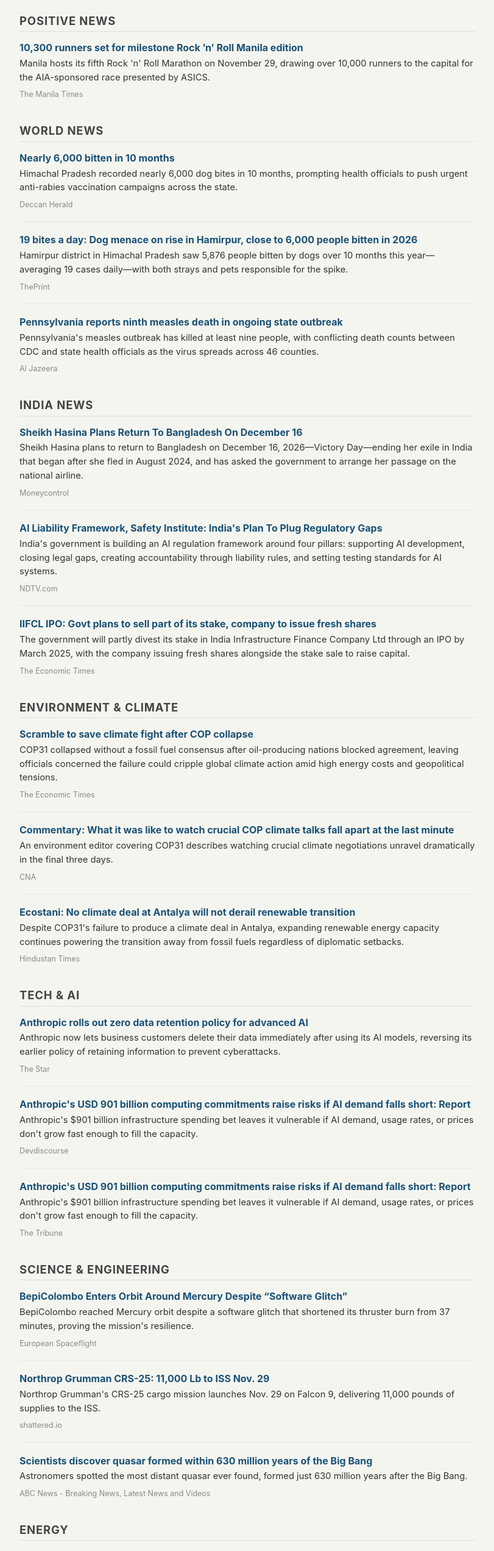
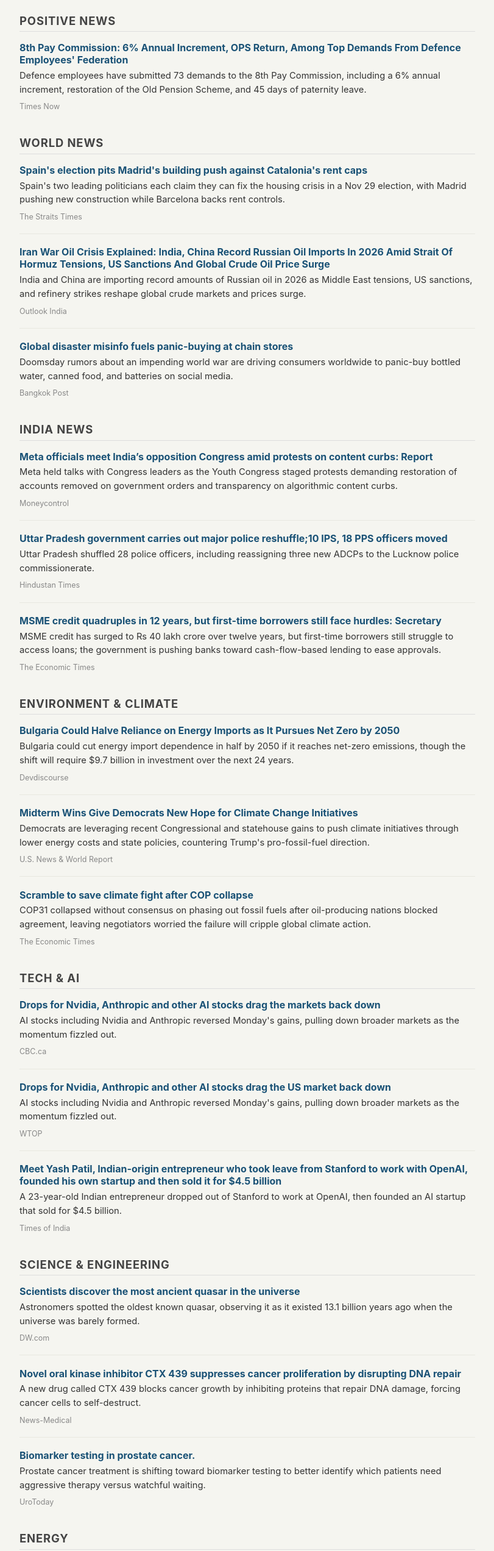
Before and after one commit to gunjantoora/GT-News-Feed, a plain HTML site: page index.html in a window 1280 px wide. Shown: the part 240-2784 px from the top of the page at 61% size, without its empty margins (234-1045 px from the left). Drawn offline with Linux system fonts and the light colour scheme.

Commit message:
chore: daily news feed update 2026-11-25

```diff
--- a/index.html
+++ b/index.html
@@ -3,7 +3,7 @@
 <head>
   <meta charset="UTF-8" />
   <meta name="viewport" content="width=device-width, initial-scale=1.0" />
-  <title>Gunjan's News Feed — Wednesday, November 25, 2026</title>
+  <title>Gunjan's News Feed — Thursday, November 26, 2026</title>
   <style>
     *, *::before, *::after { box-sizing: border-box; }
     body {
@@ -133,7 +133,7 @@
 <body>
   <header>
     <h1>Gunjan's News Feed</h1>
-    <p class="date">Wednesday, November 25, 2026</p>
+    <p class="date">Thursday, November 26, 2026</p>
   </header>
 
   <div class="quote-block">
@@ -144,117 +144,112 @@
   <section>
     <h2>Positive News</h2>
     <div class="article">
-      <h3><a href="https://www.manilatimes.net/2026/11/24/sports/10300-runners-set-for-milestone-rock-n-roll-manila-edition/2476883" target="_blank" rel="noopener">10,300 runners set for milestone Rock ’n’ Roll Manila edition</a></h3>
-      <p>Manila hosts its fifth Rock 'n' Roll Marathon on November 29, drawing over 10,000 runners to the capital for the AIA-sponsored race presented by ASICS.</p>
-      <span class="source">The Manila Times</span>
+      <h3><a href="https://www.timesnownews.com/business-economy/economy/8th-pay-commission-6-annual-increment-ops-return-among-top-demands-from-defence-employees-federation-article-156563852" target="_blank" rel="noopener">8th Pay Commission: 6% Annual Increment, OPS Return, Among Top Demands From Defence Employees' Federation</a></h3>
+      <p>Defence employees have submitted 73 demands to the 8th Pay Commission, including a 6% annual increment, restoration of the Old Pension Scheme, and 45 days of paternity leave.</p>
+      <span class="source">Times Now</span>
     </div>
   </section>
   <section>
     <h2>World News</h2>
     <div class="article">
-      <h3><a href="https://www.deccanherald.com/india/himachal-pradesh/19-bites-a-day-dog-menace-on-rise-in-hamirpur-close-to-6000-people-bitten-in-2026-4229294" target="_blank" rel="noopener">Nearly 6,000 bitten in 10 months</a></h3>
-      <p>Himachal Pradesh recorded nearly 6,000 dog bites in 10 months, prompting health officials to push urgent anti-rabies vaccination campaigns across the state.</p>
-      <span class="source">Deccan Herald</span>
+      <h3><a href="https://www.straitstimes.com/world/europe/spains-election-pits-madrids-building-push-against-catalonias-rent-caps" target="_blank" rel="noopener">Spain's election pits Madrid's building push against Catalonia's rent caps</a></h3>
+      <p>Spain's two leading politicians each claim they can fix the housing crisis in a Nov 29 election, with Madrid pushing new construction while Barcelona backs rent controls.</p>
+      <span class="source">The Straits Times</span>
     </div>
     <div class="article">
-      <h3><a href="https://theprint.in/india/19-bites-a-day-dog-menace-on-rise-in-hamirpur-close-to-6000-people-bitten-in-2026/3107230/" target="_blank" rel="noopener">19 bites a day: Dog menace on rise in Hamirpur, close to 6,000 people bitten in 2026</a></h3>
-      <p>Hamirpur district in Himachal Pradesh saw 5,876 people bitten by dogs over 10 months this year—averaging 19 cases daily—with both strays and pets responsible for the spike.</p>
-      <span class="source">ThePrint</span>
+      <h3><a href="https://www.outlookindia.com/international/iran-war-oil-crisis-india-china-record-russian-crude-oil-imports-2026-strait-of-hormuz-us-sanctions-brent-price" target="_blank" rel="noopener">Iran War Oil Crisis Explained: India, China Record Russian Oil Imports In 2026 Amid Strait Of Hormuz Tensions, US Sanctions And Global Crude Oil Price Surge</a></h3>
+      <p>India and China are importing record amounts of Russian oil in 2026 as Middle East tensions, US sanctions, and refinery strikes reshape global crude markets and prices surge.</p>
+      <span class="source">Outlook India</span>
     </div>
     <div class="article">
-      <h3><a href="https://www.aljazeera.com/news/2026/11/24/pennsylvania-reports-ninth-measles-death-in-ongoing-state-outbreak" target="_blank" rel="noopener">Pennsylvania reports ninth measles death in ongoing state outbreak</a></h3>
-      <p>Pennsylvania's measles outbreak has killed at least nine people, with conflicting death counts between CDC and state health officials as the virus spreads across 46 counties.</p>
-      <span class="source">Al Jazeera</span>
+      <h3><a href="https://www.bangkokpost.com/world/3360989/global-disaster-misinfo-fuels-panicbuying-at-chain-stores" target="_blank" rel="noopener">Global disaster misinfo fuels panic-buying at chain stores</a></h3>
+      <p>Doomsday rumors about an impending world war are driving consumers worldwide to panic-buy bottled water, canned food, and batteries on social media.</p>
+      <span class="source">Bangkok Post</span>
     </div>
   </section>
   <section>
     <h2>India News</h2>
     <div class="article">
-      <h3><a href="https://www.moneycontrol.com/world/sheikh-hasina-plans-return-to-bangladesh-on-december-16-videoshow-14087871.html" target="_blank" rel="noopener">Sheikh Hasina Plans Return To Bangladesh On December 16</a></h3>
-      <p>Sheikh Hasina plans to return to Bangladesh on December 16, 2026—Victory Day—ending her exile in India that began after she fled in August 2024, and has asked the government to arrange her passage on the national airline.</p>
+      <h3><a href="https://www.moneycontrol.com/news/business/meta-officials-meet-india-s-opposition-congress-amid-protests-on-content-curbs-report-14088732.html" target="_blank" rel="noopener">Meta officials meet India’s opposition Congress amid protests on content curbs: Report</a></h3>
+      <p>Meta held talks with Congress leaders as the Youth Congress staged protests demanding restoration of accounts removed on government orders and transparency on algorithmic content curbs.</p>
       <span class="source">Moneycontrol</span>
     </div>
     <div class="article">
-      <h3><a href="https://www.ndtv.com/artificial-intelligence/ai-liability-framework-safety-institute-indias-plan-to-plug-regulatory-gaps-12369962" target="_blank" rel="noopener">AI Liability Framework, Safety Institute: India's Plan To Plug Regulatory Gaps</a></h3>
-      <p>India's government is building an AI regulation framework around four pillars: supporting AI development, closing legal gaps, creating accountability through liability rules, and setting testing standards for AI systems.</p>
-      <span class="source">NDTV.com</span>
+      <h3><a href="https://www.hindustantimes.com/india-news/uttar-pradesh-government-carries-out-major-police-reshuffle-10-ips-18-pps-officers-moved-101795592226947.html" target="_blank" rel="noopener">Uttar Pradesh government carries out major police reshuffle;10 IPS, 18 PPS officers moved</a></h3>
+      <p>Uttar Pradesh shuffled 28 police officers, including reassigning three new ADCPs to the Lucknow police commissionerate.</p>
+      <span class="source">Hindustan Times</span>
     </div>
     <div class="article">
-      <h3><a href="https://economictimes.indiatimes.com/markets/ipos/fpos/iifcl-ipo-govt-plans-to-sell-part-of-its-stake-company-to-issue-fresh-shares/articleshow/136124476.cms" target="_blank" rel="noopener">IIFCL IPO: Govt plans to sell part of its stake, company to issue fresh shares</a></h3>
-      <p>The government will partly divest its stake in India Infrastructure Finance Company Ltd through an IPO by March 2025, with the company issuing fresh shares alongside the stake sale to raise capital.</p>
+      <h3><a href="https://economictimes.indiatimes.com/small-biz/sme-sector/msme-credit-quadruples-in-12-years-but-first-time-borrowers-still-face-hurdles-secretary/articleshow/136152420.cms" target="_blank" rel="noopener">MSME credit quadruples in 12 years, but first-time borrowers still face hurdles: Secretary</a></h3>
+      <p>MSME credit has surged to Rs 40 lakh crore over twelve years, but first-time borrowers still struggle to access loans; the government is pushing banks toward cash-flow-based lending to ease approvals.</p>
       <span class="source">The Economic Times</span>
     </div>
   </section>
   <section>
     <h2>Environment &amp; Climate</h2>
     <div class="article">
-      <h3><a href="https://economictimes.indiatimes.com/small-biz/sustainability/scramble-to-save-climate-fight-after-cop-collapse/articleshow/136120113.cms" target="_blank" rel="noopener">Scramble to save climate fight after COP collapse</a></h3>
-      <p>COP31 collapsed without a fossil fuel consensus after oil-producing nations blocked agreement, leaving officials concerned the failure could cripple global climate action amid high energy costs and geopolitical tensions.</p>
-      <span class="source">The Economic Times</span>
+      <h3><a href="https://www.devdiscourse.com/article/business/4011753-bulgaria-could-halve-reliance-on-energy-imports-as-it-pursues-net-zero-by-2050" target="_blank" rel="noopener">Bulgaria Could Halve Reliance on Energy Imports as It Pursues Net Zero by 2050</a></h3>
+      <p>Bulgaria could cut energy import dependence in half by 2050 if it reaches net-zero emissions, though the shift will require $9.7 billion in investment over the next 24 years.</p>
+      <span class="source">Devdiscourse</span>
     </div>
     <div class="article">
-      <h3><a href="https://www.channelnewsasia.com/commentary/cop31-climate-conference-united-nations-fall-apart-6574376" target="_blank" rel="noopener">Commentary: What it was like to watch crucial COP climate talks fall apart at the last minute</a></h3>
-      <p>An environment editor covering COP31 describes watching crucial climate negotiations unravel dramatically in the final three days.</p>
-      <span class="source">CNA</span>
+      <h3><a href="https://www.usnews.com/news/national-news/articles/2026-11-24/midterm-wins-give-democrats-new-hope-for-climate-change-initiatives" target="_blank" rel="noopener">Midterm Wins Give Democrats New Hope for Climate Change Initiatives</a></h3>
+      <p>Democrats are leveraging recent Congressional and statehouse gains to push climate initiatives through lower energy costs and state policies, countering Trump's pro-fossil-fuel direction.</p>
+      <span class="source">U.S. News &amp; World Report</span>
     </div>
     <div class="article">
-      <h3><a href="https://www.hindustantimes.com/india-news/ecostani-no-climate-deal-at-antalya-will-not-derail-renewable-transition-101795432465690.html" target="_blank" rel="noopener">Ecostani: No climate deal at Antalya will not derail renewable transition</a></h3>
-      <p>Despite COP31's failure to produce a climate deal in Antalya, expanding renewable energy capacity continues powering the transition away from fossil fuels regardless of diplomatic setbacks.</p>
-      <span class="source">Hindustan Times</span>
+      <h3><a href="https://economictimes.indiatimes.com/small-biz/sustainability/scramble-to-save-climate-fight-after-cop-collapse/articleshow/136120113.cms" target="_blank" rel="noopener">Scramble to save climate fight after COP collapse</a></h3>
+      <p>COP31 collapsed without consensus on phasing out fossil fuels after oil-producing nations blocked agreement, leaving negotiators worried the failure will cripple global climate action.</p>
+      <span class="source">The Economic Times</span>
     </div>
   </section>
   <section>
     <h2>Tech &amp; AI</h2>
     <div class="article">
-      <h3><a href="https://www.thestar.com.my/tech/tech-news/2026/11/24/anthropic-rolls-out-zero-data-retention-policy-for-advanced-ai" target="_blank" rel="noopener">Anthropic rolls out zero data retention policy for advanced AI</a></h3>
-      <p>Anthropic now lets business customers delete their data immediately after using its AI models, reversing its earlier policy of retaining information to prevent cyberattacks.</p>
-      <span class="source">The Star</span>
+      <h3><a href="https://www.cbc.ca/news/business/stock-market-latest-nvidia-anthropic-ai-stocks-9.7434596" target="_blank" rel="noopener">Drops for Nvidia, Anthropic and other AI stocks drag the markets back down</a></h3>
+      <p>AI stocks including Nvidia and Anthropic reversed Monday's gains, pulling down broader markets as the momentum fizzled out.</p>
+      <span class="source">CBC.ca</span>
     </div>
     <div class="article">
-      <h3><a href="https://www.devdiscourse.com/article/business/4011136-anthropics-usd-901-billion-computing-commitments-raise-risks-if-ai-demand-falls-short-report" target="_blank" rel="noopener">Anthropic's USD 901 billion computing commitments raise risks if AI demand falls short: Report</a></h3>
-      <p>Anthropic's $901 billion infrastructure spending bet leaves it vulnerable if AI demand, usage rates, or prices don't grow fast enough to fill the capacity.</p>
-      <span class="source">Devdiscourse</span>
+      <h3><a href="https://wtop.com/world/2026/11/asian-stocks-rally-after-wall-street-rebound-as-jensen-huang-returns-as-nvidias-ceo/" target="_blank" rel="noopener">Drops for Nvidia, Anthropic and other AI stocks drag the US market back down</a></h3>
+      <p>AI stocks including Nvidia and Anthropic reversed Monday's gains, pulling down broader markets as the momentum fizzled out.</p>
+      <span class="source">WTOP</span>
     </div>
     <div class="article">
-      <h3><a href="https://www.tribuneindia.com/news/business/anthropics-usd-901-billion-computing-commitments-raise-risks-if-ai-demand-falls-short-report/" target="_blank" rel="noopener">Anthropic's USD 901 billion computing commitments raise risks if AI demand falls short: Report</a></h3>
-      <p>Anthropic's $901 billion infrastructure spending bet leaves it vulnerable if AI demand, usage rates, or prices don't grow fast enough to fill the capacity.</p>
-      <span class="source">The Tribune</span>
+      <h3><a href="https://timesofindia.indiatimes.com/world/us/meet-yash-patil-indian-origin-entrepreneur-who-took-leave-from-stanford-to-work-with-open-ai-started-his-own-startup-and-then-sold-it-for-4-5-billion/articleshow/136141678.cms" target="_blank" rel="noopener">Meet Yash Patil, Indian-origin entrepreneur who took leave from Stanford to work with OpenAI, founded his own startup and then sold it for $4.5 billion</a></h3>
+      <p>A 23-year-old Indian entrepreneur dropped out of Stanford to work at OpenAI, then founded an AI startup that sold for $4.5 billion.</p>
+      <span class="source">Times of India</span>
     </div>
   </section>
   <section>
     <h2>Science &amp; Engineering</h2>
     <div class="article">
-      <h3><a href="https://europeanspaceflight.com/bepicolombo-enters-orbit-around-mercury-despite-software-glitch/" target="_blank" rel="noopener">BepiColombo Enters Orbit Around Mercury Despite “Software Glitch”</a></h3>
-      <p>BepiColombo reached Mercury orbit despite a software glitch that shortened its thruster burn from 37 minutes, proving the mission's resilience.</p>
-      <span class="source">European Spaceflight</span>
+      <h3><a href="https://www.dw.com/en/scientists-discover-quasar-formed-630-million-years-after-the-big-bang/a-80041882" target="_blank" rel="noopener">Scientists discover the most ancient quasar in the universe</a></h3>
+      <p>Astronomers spotted the oldest known quasar, observing it as it existed 13.1 billion years ago when the universe was barely formed.</p>
+      <span class="source">DW.com</span>
     </div>
     <div class="article">
-      <h3><a href="https://shattered.io/northrop-grumman-crs-25-cygnus-xl-11000-pounds-iss-nov-29-launch/" target="_blank" rel="noopener">Northrop Grumman CRS-25: 11,000 Lb to ISS Nov. 29</a></h3>
-      <p>Northrop Grumman's CRS-25 cargo mission launches Nov. 29 on Falcon 9, delivering 11,000 pounds of supplies to the ISS.</p>
-      <span class="source">shattered.io</span>
+      <h3><a href="https://www.news-medical.net/news/20261125/Novel-oral-kinase-inhibitor-CTX-439-suppresses-cancer-proliferation-by-disrupting-DNA-repair.aspx" target="_blank" rel="noopener">Novel oral kinase inhibitor CTX 439 suppresses cancer proliferation by disrupting DNA repair</a></h3>
+      <p>A new drug called CTX 439 blocks cancer growth by inhibiting proteins that repair DNA damage, forcing cancer cells to self-destruct.</p>
+      <span class="source">News-Medical</span>
     </div>
     <div class="article">
-      <h3><a href="https://abcnews.com/Technology/wireStory/scientists-discover-quasar-formed-mere-630-million-years-138402896" target="_blank" rel="noopener">Scientists discover quasar formed within 630 million years of the Big Bang</a></h3>
-      <p>Astronomers spotted the most distant quasar ever found, formed just 630 million years after the Big Bang.</p>
-      <span class="source">ABC News - Breaking News, Latest News and Videos</span>
+      <h3><a href="https://www.urotoday.com/recent-abstracts/urologic-oncology/prostate-cancer/173465-biomarker-testing-in-prostate-cancer.html" target="_blank" rel="noopener">Biomarker testing in prostate cancer.</a></h3>
+      <p>Prostate cancer treatment is shifting toward biomarker testing to better identify which patients need aggressive therapy versus watchful waiting.</p>
+      <span class="source">UroToday</span>
     </div>
   </section>
   <section>
     <h2>Energy</h2>
     <div class="article">
-      <h3><a href="https://www.pv-magazine.com/press-releases/evolta-energy-selects-solax-for-haitis-largest-battery-storage-project-2/" target="_blank" rel="noopener">Evolta Energy selects SolaX for Haiti’s largest battery storage project</a></h3>
-      <p>SolaX's battery platform will power Haiti's largest energy storage project with 15 MW capacity and 30 MWh storage, paired with solar PV in grid-forming mode and managed end-to-end by Evolta Energy.</p>
-      <span class="source">pv magazine</span>
+      <h3><a href="https://techcrunch.com/2026/11/24/why-a-crusoe-investor-is-betting-on-solar-and-batteries-to-power-future-ai-data-centers/" target="_blank" rel="noopener">Why a Crusoe investor is betting on solar and batteries to power future AI data centers</a></h3>
+      <p>AI data centers' massive power demands are pushing investors toward solar and battery storage as the most practical energy solution.</p>
+      <span class="source">TechCrunch</span>
     </div>
     <div class="article">
-      <h3><a href="https://scanx.trade/stock-market-news/companies/hi-tech-gears-appoints-new-cs-approves-solar-spv-acquisition/56988559" target="_blank" rel="noopener">Tech Gears appoints new CS, approves solar SPV acquisition</a></h3>
-      <p>Tech Gears appointed Abhishek Nagar as Company Secretary and approved acquiring up to 26% of solar SPV ORB Futuretech for ₹13.5 million to develop group captive power plants.</p>
-      <span class="source">scanx.trade</span>
-    </div>
-    <div class="article">
-      <h3><a href="https://www.financialexpress.com/policy/economy-solar-hits-record-12-of-indias-power-output-but-coal-dependence-rises-crea-4391954/" target="_blank" rel="noopener">Solar hits record 12% of India’s power output, but coal dependence rises: CREA</a></h3>
-      <p>Solar energy reached a record 12% of India's power mix in October 2026, but overall clean energy share dropped to 27% as surging coal use offset renewables growth amid rising electricity demand.</p>
-      <span class="source">The Financial Express</span>
+      <h3><a href="https://www.freepressjournal.in/mumbai/central-railways-neral-station-earns-igbc-gold-rating-for-sustainable-infrastructure-and-modern-passenger-amenities" target="_blank" rel="noopener">Central Railway's Neral Station Earns IGBC Gold Rating For Sustainable Infrastructure And Modern Passenger Amenities</a></h3>
+      <p>Neral railway station earned IGBC Gold certification after an ₹80 crore renovation that added rooftop solar, efficient lighting, and improved facilities across six sustainability metrics.</p>
+      <span class="source">Free Press Journal</span>
     </div>
   </section>
 
```
